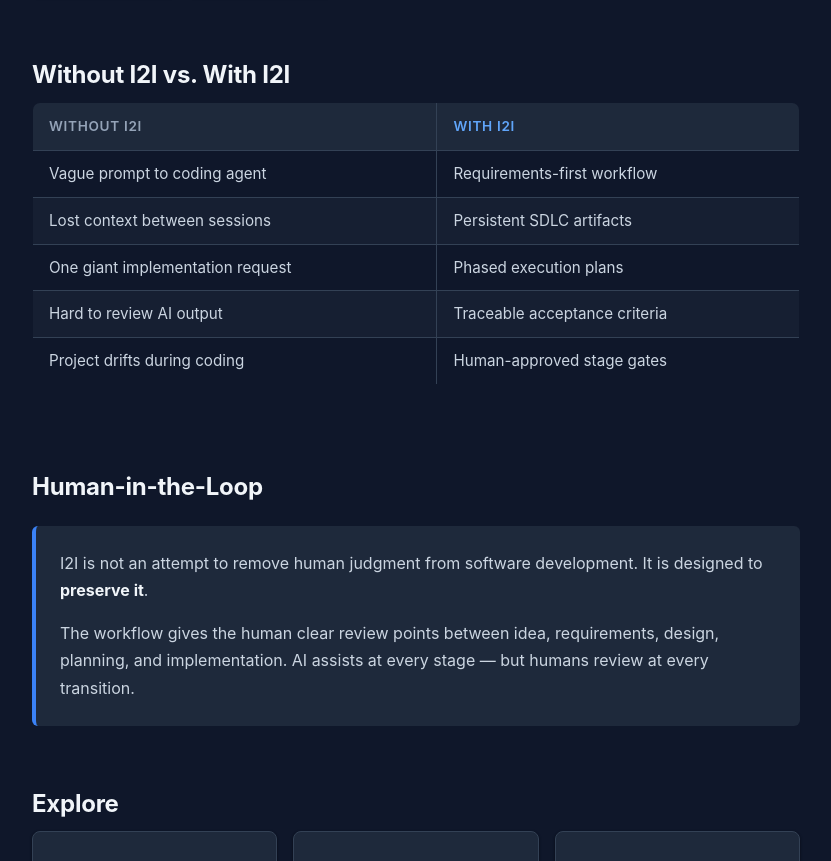
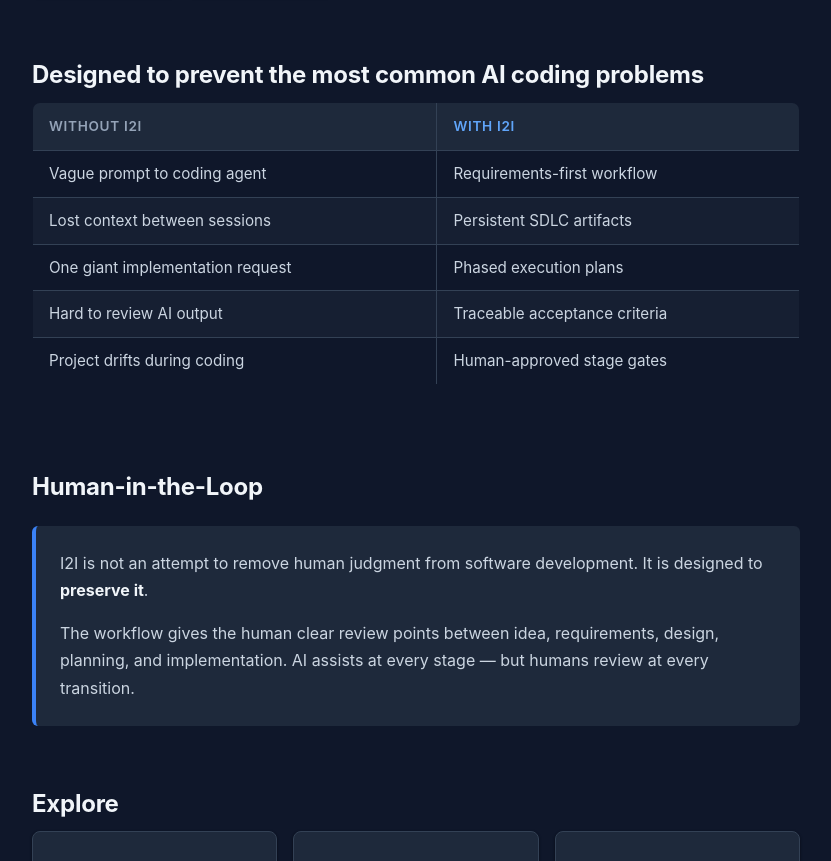
Before and after one commit to bonjohen/sdlc, an Astro site in the folder sdlc/: page / in a window 1280 px wide. Shown: the part 1158-2019 px from the top of the page, without its empty margins (224-1055 px from the left). Built offline with nearby package versions, Linux system fonts and the light colour scheme; Astro itself is replaced by a stand-in of ours.

Commit message:
Update section heading to clarify AI coding problem prevention

```diff
--- a/sdlc/src/pages/index.astro
+++ b/sdlc/src/pages/index.astro
@@ -28,7 +28,7 @@ import { siteDescription, siteTitle } from '../config';
   </section>
 
   <section class="section">
-    <h2>Without I2I vs. With I2I</h2>
+    <h2>Designed to prevent the most common AI coding problems</h2>
     <div class="comparison-table-wrapper">
       <table class="comparison-table">
         <thead>
```
